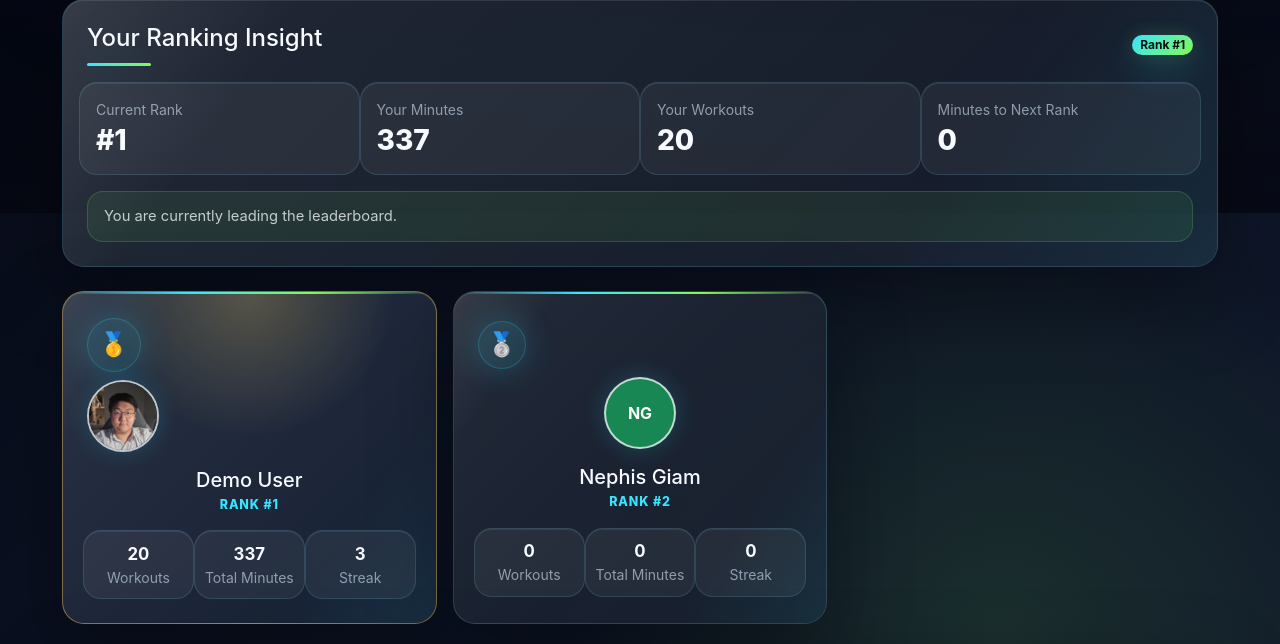
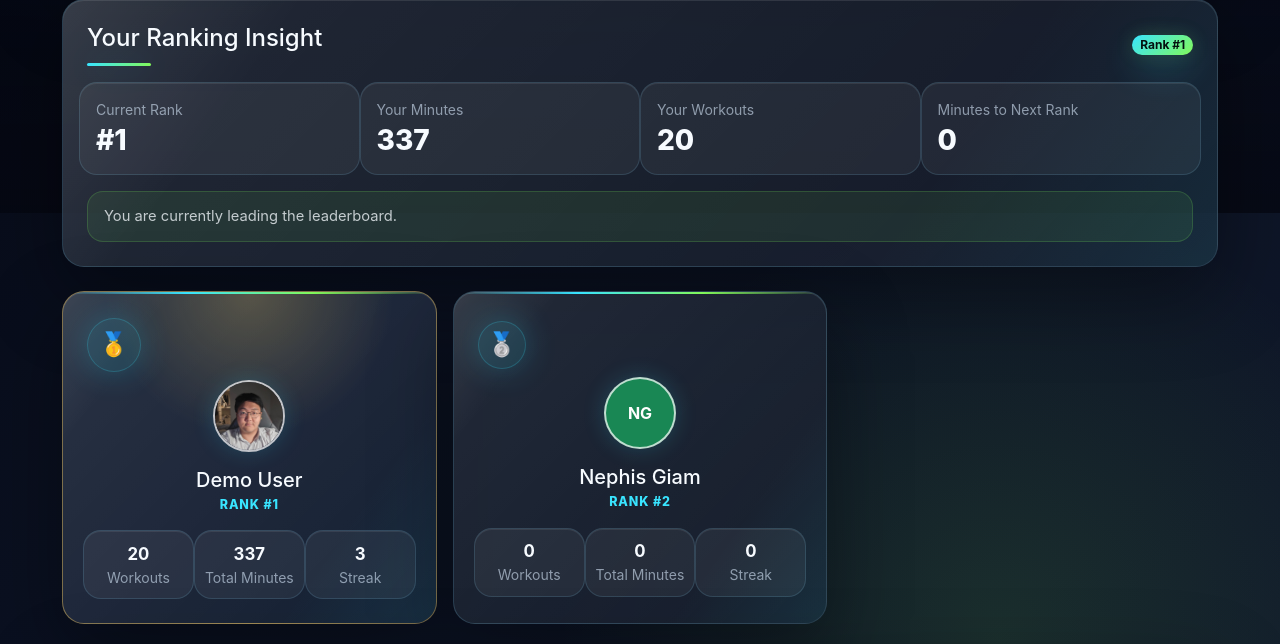
Before and after one commit to kiegiam/CITS3403-Test-Repo, a Flask app: page /ranking in a window 1280 px wide. Shown: the part 587-1231 px from the top of the page. Run offline with Flask 3, Linux system fonts and the light colour scheme; a user stored in the database is signed in; some libraries are stand-ins or nearby versions.

Commit message:
Fixed ranking page alignment issue

```diff
--- a/templates/progress.html
+++ b/templates/progress.html
@@ -429,6 +429,7 @@
                                     hoverBorderColor: "#ffffff",
                                     hoverOffset: 14,
                                     spacing: 5,
+                                    radius: "80%",
                                 }],
                             },
                             plugins: [premiumGlowPlugin],
--- a/templates/ranking.html
+++ b/templates/ranking.html
@@ -272,7 +272,7 @@
                                             <img
                                                 src="{{ url_for('static', filename='uploads/' ~ user.avatar_filename) }}"
                                                 alt="{{ user.name }}"
-                                                class="ranking-avatar ranking-avatar-large mb-3"
+                                                class="ranking-avatar ranking-avatar-large mx-auto d-block mb-3"
                                             >
                                         {% else %}
                                             <div class="ranking-avatar ranking-avatar-large ranking-avatar-fallback mx-auto mb-3">
@@ -283,7 +283,7 @@
                                         <img
                                             src="{{ url_for('static', filename='background image/blank-profile-picture.png') }}"
                                             alt="Private user"
-                                            class="ranking-avatar ranking-avatar-large mb-3 private-user-avatar"
+                                            class="ranking-avatar ranking-avatar-large mx-auto d-block mb-3 private-user-avatar"
                                         >
                                     {% endif %}
 
```
Also changed, not shown: static/css/styles.css (line endings or trailing spaces).
